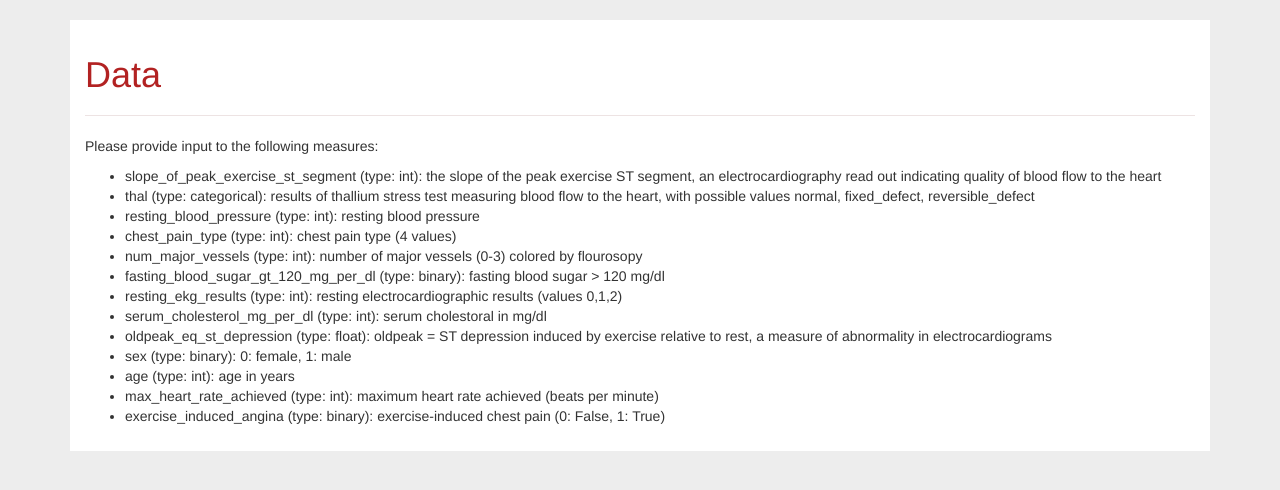
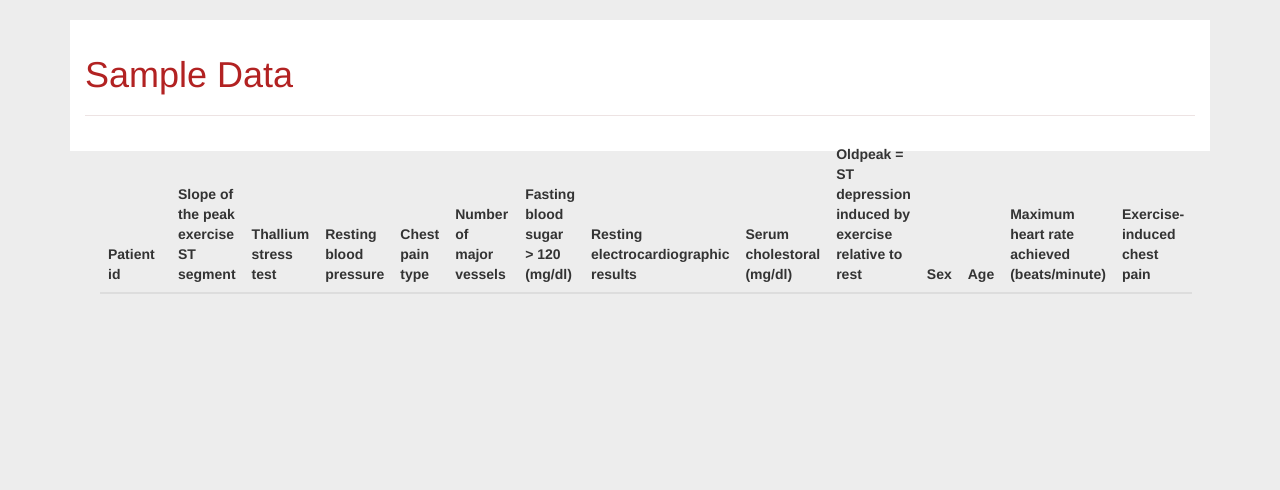
Before and after one commit to ruturajshete1008/Heart-health-prediction, a Flask app: page /data in a window 1280 px wide. Shown: the part 52-542 px from the top of the page. Run offline with Flask 2, Linux system fonts and the light colour scheme; data that the repository does not hold is empty; some libraries are stand-ins or nearby versions.

Commit message:
Merged Hong's changes to the main code

```diff
--- a/app.py
+++ b/app.py
@@ -1,8 +1,11 @@
 from flask import Flask, jsonify, render_template
 import pandas as pd
+import pymongo
+from pymongo import MongoClient
 
 # initialize flask app
 app = Flask(__name__)
+app.config['JSON_SORT_KEYS'] = False
 
 # read the data and merge it
 df_labels = pd.read_csv('train_labels.csv')
@@ -13,7 +16,13 @@
 merged_df_1 = merged_df.drop(merged_df.index[(merged_df.heart_disease_present.eq(0))])
 merged_df_0 = merged_df.drop(merged_df.index[(merged_df.heart_disease_present.eq(1))])
 
-
+client = MongoClient('mongodb://localhost:27017/')
+db = client.heart_data
+collection = db.train_values
+listt = []
+for obj in collection.find():
+    obj.pop("_id")
+    listt.append(obj)
 
 #build out the routes
 @app.route('/')
@@ -38,5 +47,9 @@
     my_data = {"age_hd": list(merged_df_1['age']), "age_no_hd": list(merged_df_0['age'])}
     return jsonify(my_data)
 
+@app.route('/table-content')
+def tab_content():
+    return jsonify(listt)
+
 if __name__ == '__main__':
     app.run(debug=True)
--- a/static/css/style.css
+++ b/static/css/style.css
@@ -1,3 +1,64 @@
+#table-area th {
+    text-align: left;
+  }
+
+#table-area th:first-child,
+#table-area th:nth-child(2),
+#table-area th:nth-child(6) {
+    min-width: 70px;
+  }
+
+@media (max-width: 800px) {
+  #table-area td {
+    font-size: 1em;
+  }
+}
+
+@media (max-width: 500px) {
+  #table-area thead {
+    display: none;
+  }
+
+  #table-area tr td:first-child {
+    font-size: 1.8em;
+    font-weight: bold;
+    background: #1b3146;
+  }
+
+  #table-area tr td:last-child {
+    margin-bottom: 20px;
+  }
+
+  #table-area tr td:last-child::after {
+    display: block;
+    width: 100%;
+    height: 1px;
+    margin-top: 20px;
+    content: " ";
+    background: aliceblue;
+  }
+
+  #table-area td {
+    font-size: 1.25em;
+  }
+
+  #table-area tbody td {
+    display: block;
+    text-align: center;
+  }
+
+  #table-area tbody td::before {
+    display: block;
+    font-size: 1.4em;
+    font-weight: bold;
+    text-align: center;
+    content: attr(data-th);
+  }
+
+
+}
+
+
 body {
     background-color: #ededed;
 }
--- /dev/null
+++ b/static/js/data.js
@@ -0,0 +1,18 @@
+d3.json('/table-content').then(data => {
+    console.log(data);
+
+
+    var tbody = d3.select("tbody");
+
+    data.forEach(d => {
+        console.log(d);
+
+        var row = tbody.append("tr");
+        Object.entries(d).forEach(([key, value]) => {
+        var cell = tbody.append("td");
+        cell.text(value);
+        });
+    });
+
+
+});
--- a/templates/data.html
+++ b/templates/data.html
@@ -40,36 +40,49 @@
   </nav>
 
   <div class="container">
-    <div class="row">
-      <div class="col-md-12">
-        <div class="chart-container">
-          <h1>Data</h1>
-          <hr class="line-separator">
-          <p>
-            <span class="chart-text">
-              Please provide input to the following measures:</br>
-            </span>
-            <ul>
-                <li>slope_of_peak_exercise_st_segment (type: int): the slope of the peak exercise ST segment, an electrocardiography read out indicating quality of blood flow to the heart</li>
-                <li>thal (type: categorical): results of thallium stress test measuring blood flow to the heart, with possible values normal, fixed_defect, reversible_defect</li>
-                <li>resting_blood_pressure (type: int): resting blood pressure</li>
-                <li>chest_pain_type (type: int): chest pain type (4 values)</li>
-                <li>num_major_vessels (type: int): number of major vessels (0-3) colored by flourosopy</li>
-                <li>fasting_blood_sugar_gt_120_mg_per_dl (type: binary): fasting blood sugar > 120 mg/dl</li>
-                <li>resting_ekg_results (type: int): resting electrocardiographic results (values 0,1,2)</li>
-                <li>serum_cholesterol_mg_per_dl (type: int): serum cholestoral in mg/dl</li>
-                <li>oldpeak_eq_st_depression (type: float): oldpeak = ST depression induced by exercise relative to rest, a measure of abnormality in electrocardiograms</li>
-                <li>sex (type: binary): 0: female, 1: male</li>
-                <li>age (type: int): age in years</li>
-                <li>max_heart_rate_achieved (type: int): maximum heart rate achieved (beats per minute)</li>
-                <li>exercise_induced_angina (type: binary): exercise-induced chest pain (0: False, 1: True)</li>
-            </ul>
-          </p>
+      <div class="chart-container">
+        <div class="row">
+          <div class="col-md-12">
+            <h1>Sample Data</h1>
+            <hr class="line-separator">
+
+          </div>
         </div>
+          <div class="col-md-10">
+              <div id="table-area" class="">
+                <table id="heart-table" class="table table-striped">
+                  <thead class="thead-dark">
+                    <tr>
+                      <th class="table-head">Patient id</th>
+                      <th class="table-head">Slope of the peak exercise ST segment</th>
+                      <th class="table-head">Thallium stress test</th>
+                      <th class="table-head">Resting blood pressure</th>
+                      <th class="table-head">Chest pain type</th>
+                      <th class="table-head">Number of major vessels</th>
+                      <th class="table-head">Fasting blood sugar > 120 (mg/dl)</th>
+                      <th class="table-head">Resting electrocardiographic results</th>
+                      <th class="table-head">Serum cholestoral (mg/dl)</th>
+                      <th class="table-head">Oldpeak = ST depression induced by exercise relative to rest</th>
+                      <th class="table-head">Sex</th>
+                      <th class="table-head">Age</th>
+                      <th class="table-head">Maximum heart rate achieved (beats/minute)</th>
+                      <th class="table-head">Exercise-induced chest pain</th>
+
+
+                    </tr>
+                  </thead>
+                  <tbody></tbody>
+                </table>
+              </div>
+            </div>
+
+
 
     </div>
-    </div>
   </div>
+  <script src="https://cdnjs.cloudflare.com/ajax/libs/d3/5.5.0/d3.js"></script>
+  <script src="https://cdn.plot.ly/plotly-latest.min.js"></script>
+  <script src="static/js/data.js"></script>
 
 </body>
 
```
